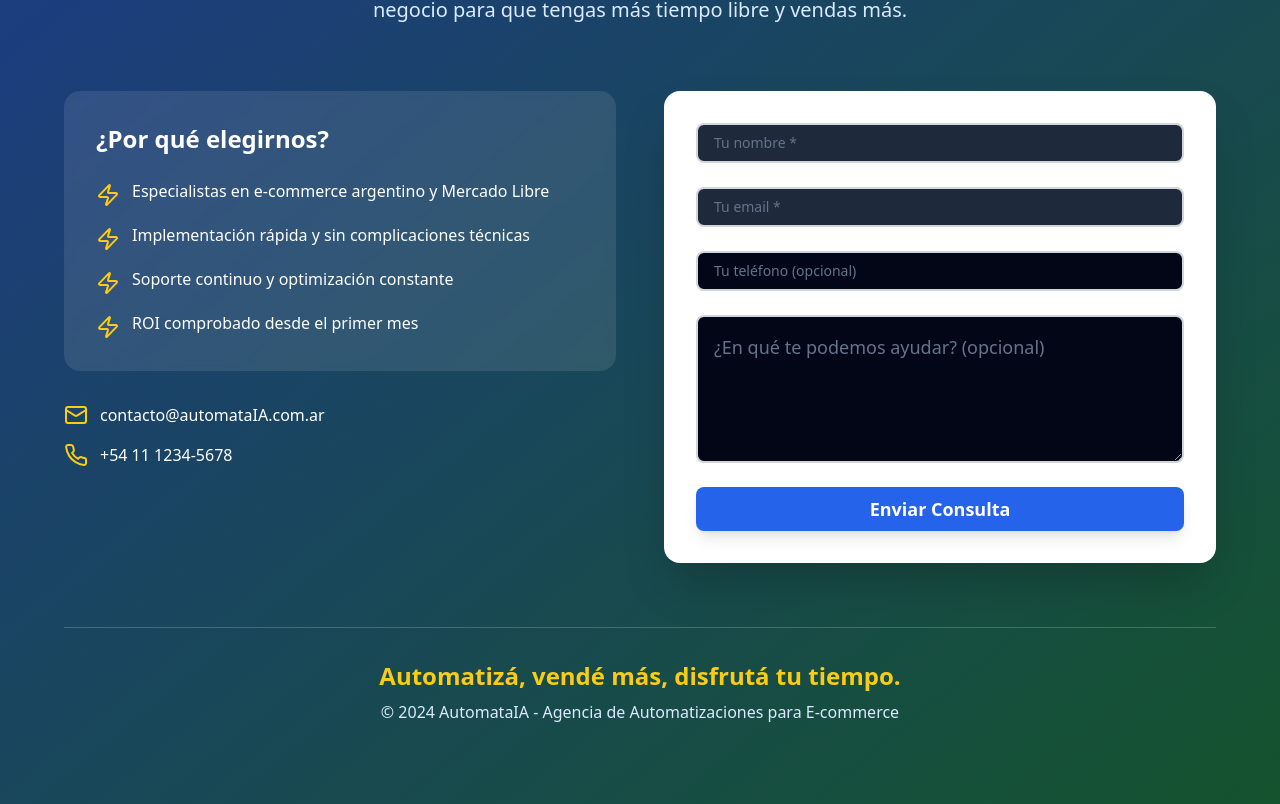
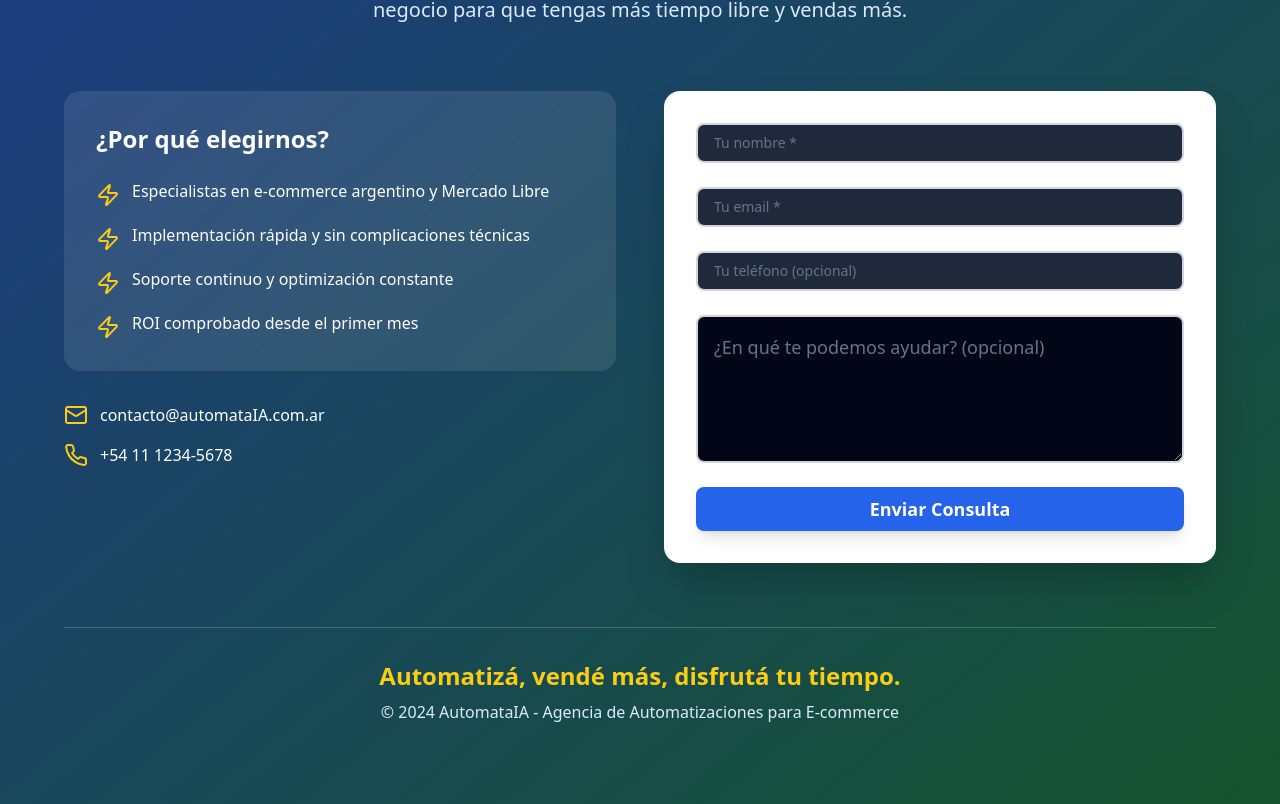
Before and after one commit to aricaldoni/ia-mercadolider, a React (Vite) app: page / in a window 1280 px wide. Shown: the part 4721-5525 px from the top of the page. Built offline with nearby package versions, Linux system fonts and the light colour scheme.

Commit message:
Visual edit in Lovable
Edited UI in Lovable

```diff
--- a/src/components/ContactSection.tsx
+++ b/src/components/ContactSection.tsx
@@ -139,7 +139,7 @@ const ContactSection = () => {
               </div>
 
               <div>
-                <Input name="phone" type="tel" placeholder="Tu teléfono (opcional)" value={formData.phone} onChange={handleInputChange} disabled={isSubmitting} className="w-full p-4 text-lg border-2 border-gray-300 rounded-lg focus:border-blue-600 focus:outline-none bg-slate-950" />
+                <Input name="phone" type="tel" placeholder="Tu teléfono (opcional)" value={formData.phone} onChange={handleInputChange} disabled={isSubmitting} className="w-full p-4 text-lg border-2 border-gray-300 rounded-lg focus:border-blue-600 focus:outline-none bg-slate-800" />
               </div>
 
               <div>
```
